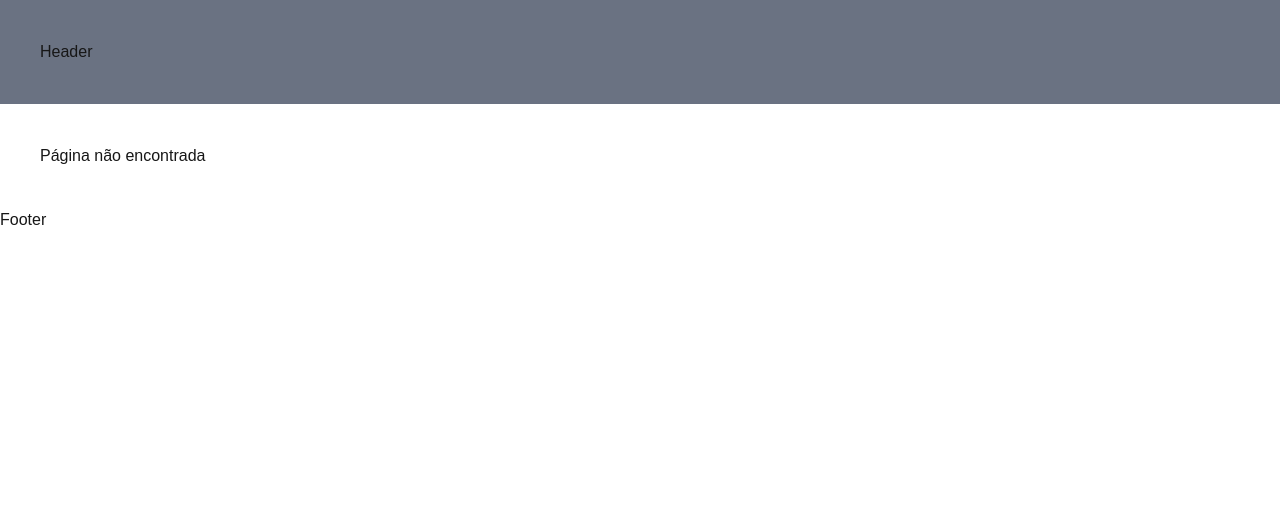
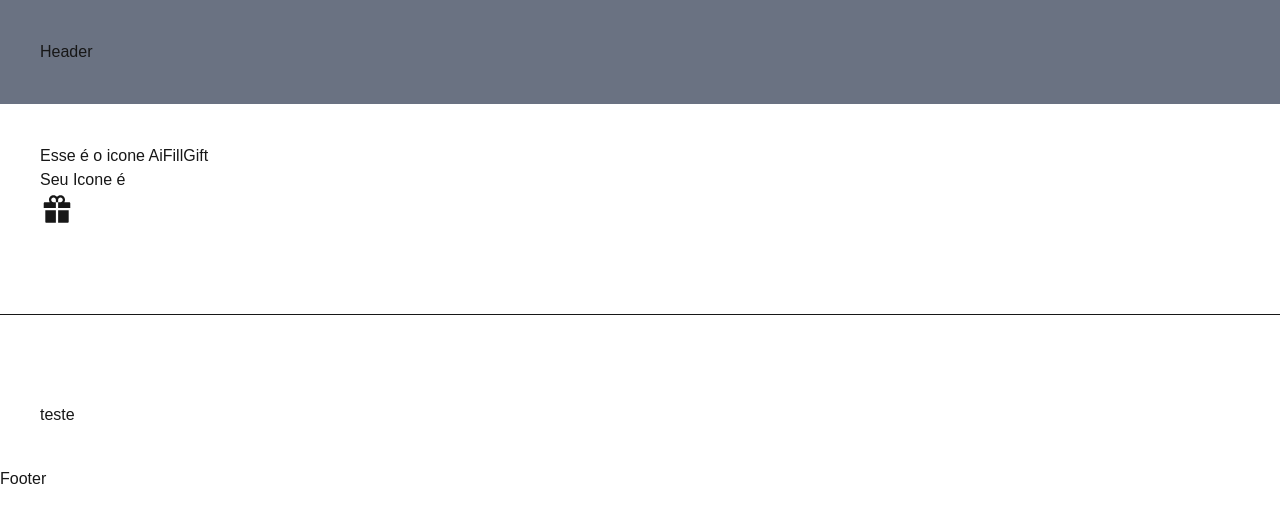
Before and after one commit to gabrielcomputacao/Saas15, a Next.js app: page /photo-feed/1 in a window 1280 px wide. Before the commit this address had no page. Shown: the top 522 px of the page. Built offline with nearby package versions, Linux system fonts and the light colour scheme.

Commit message:
feat: creating exempla with parallel route and interception route

```diff
--- /dev/null
+++ b/src/app/photo-feed/@modal/(.)[id]/page.tsx
@@ -0,0 +1,16 @@
+export default function EspecificPhotoF() {
+  return (
+    <div
+      id="myModal"
+      className="fixed inset-0 bg-black bg-opacity-50 flex items-center justify-center z-50 "
+    >
+      <div className="bg-white p-6 rounded-lg shadow-lg w-96 relative">
+        <h2 className="text-xl font-bold mb-4">Título do Modal</h2>
+        <p className="text-gray-700 mb-4">
+          Este é um exemplo de modal com Tailwind que fica sobre os elementos da
+          tela.
+        </p>
+      </div>
+    </div>
+  );
+}
--- /dev/null
+++ b/src/app/photo-feed/@modal/default.tsx
@@ -0,0 +1,3 @@
+export default function Default() {
+  return <div className="p-10">teste</div>;
+}
--- /dev/null
+++ b/src/app/photo-feed/[id]/page.tsx
@@ -0,0 +1,26 @@
+import { ListIcons } from "../utils";
+import * as FaIcons from "react-icons/ai";
+
+export default async function EspecificIcon({
+  params,
+}: {
+  params: Promise<{ id: string }>;
+}) {
+  const { id } = await params;
+  const iconValue = ListIcons[Number(id)];
+  const IconVisual = FaIcons[iconValue];
+
+  return (
+    <div className="p-10">
+      <div>
+        <h2> Esse é o icone {iconValue}</h2>
+        <div>
+          <p>Seu Icone é</p>
+          <div>
+            <IconVisual size={34} />
+          </div>
+        </div>
+      </div>
+    </div>
+  );
+}
--- /dev/null
+++ b/src/app/photo-feed/layout.tsx
@@ -0,0 +1,19 @@
+export default function PhotoFeedLayout({
+  children,
+  modal,
+}: {
+  children: React.ReactNode;
+  modal: React.ReactNode;
+}) {
+  return (
+    <div>
+      <div>{children}</div>
+      <br />
+      <br />
+      <hr />
+      <br />
+      <br />
+      <div>{modal}</div>
+    </div>
+  );
+}
--- /dev/null
+++ b/src/app/photo-feed/page.tsx
@@ -0,0 +1,22 @@
+import * as FaIcons from "react-icons/ai";
+import { ListIcons } from "./utils";
+import { ModalIcons } from "@/components/modalCustom/Modal";
+import Link from "next/link";
+
+export default function PhotoFeed() {
+  return (
+    <div className="p-10">
+      <p>Photo Feed</p>
+      <div className="flex gap-10 mt-10">
+        {ListIcons.map((value: any, index) => {
+          const IconComponent = FaIcons[value];
+          return (
+            <Link href={`/photo-feed/${index}`} key={index}>
+              <ModalIcons iconReact={<IconComponent />} name={value} />
+            </Link>
+          );
+        })}
+      </div>
+    </div>
+  );
+}
--- /dev/null
+++ b/src/app/photo-feed/utils.ts
@@ -0,0 +1,6 @@
+export const ListIcons = [
+  "AiFillAlipaySquare",
+  "AiFillGift",
+  "AiFillGithub",
+  "AiFillHome",
+];
--- /dev/null
+++ b/src/components/modalCustom/Modal.tsx
@@ -0,0 +1,18 @@
+import React from "react";
+
+export function ModalIcons({
+  iconReact,
+  name,
+}: {
+  iconReact: React.ReactNode;
+  name: string;
+}) {
+  return (
+    <div>
+      <div className="flex flex-col gap-4 justify-center items-center">
+        <div>{iconReact}</div>
+        <div>{name}</div>
+      </div>
+    </div>
+  );
+}
```
Also changed, not shown: package.json (+6 -5 lines), 1 other file (tests, documents, lock files or other folders).
